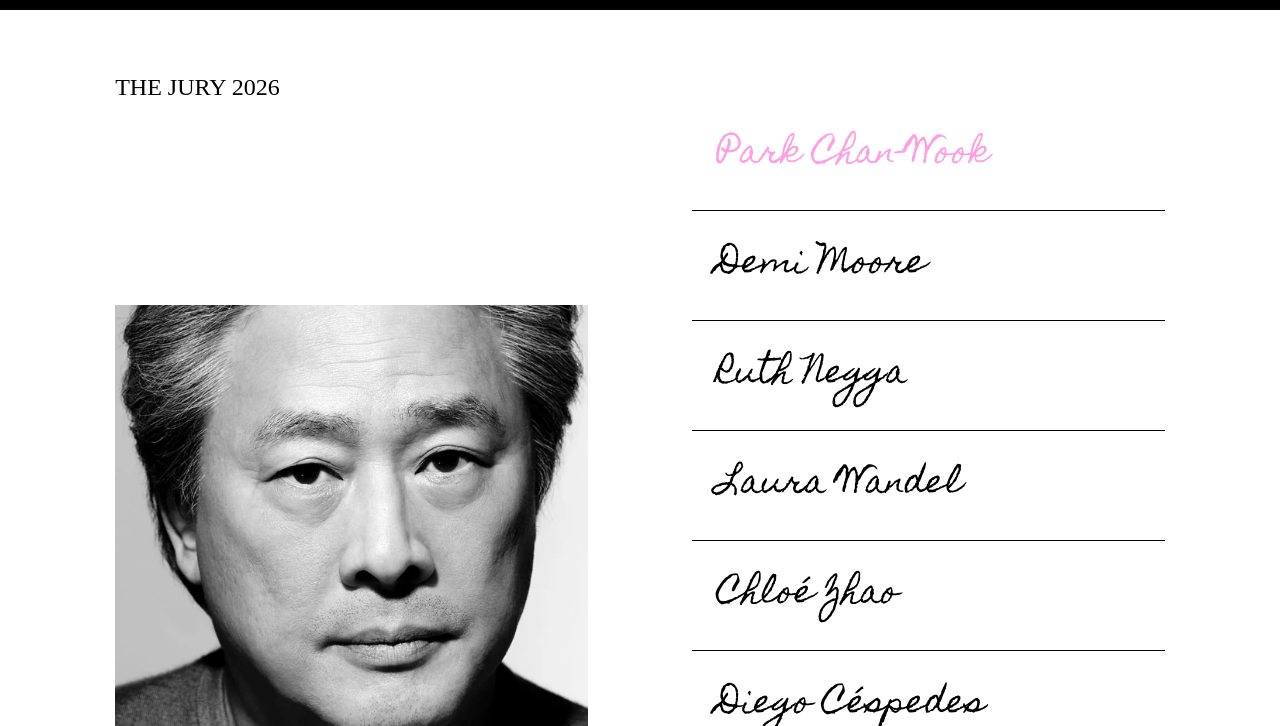
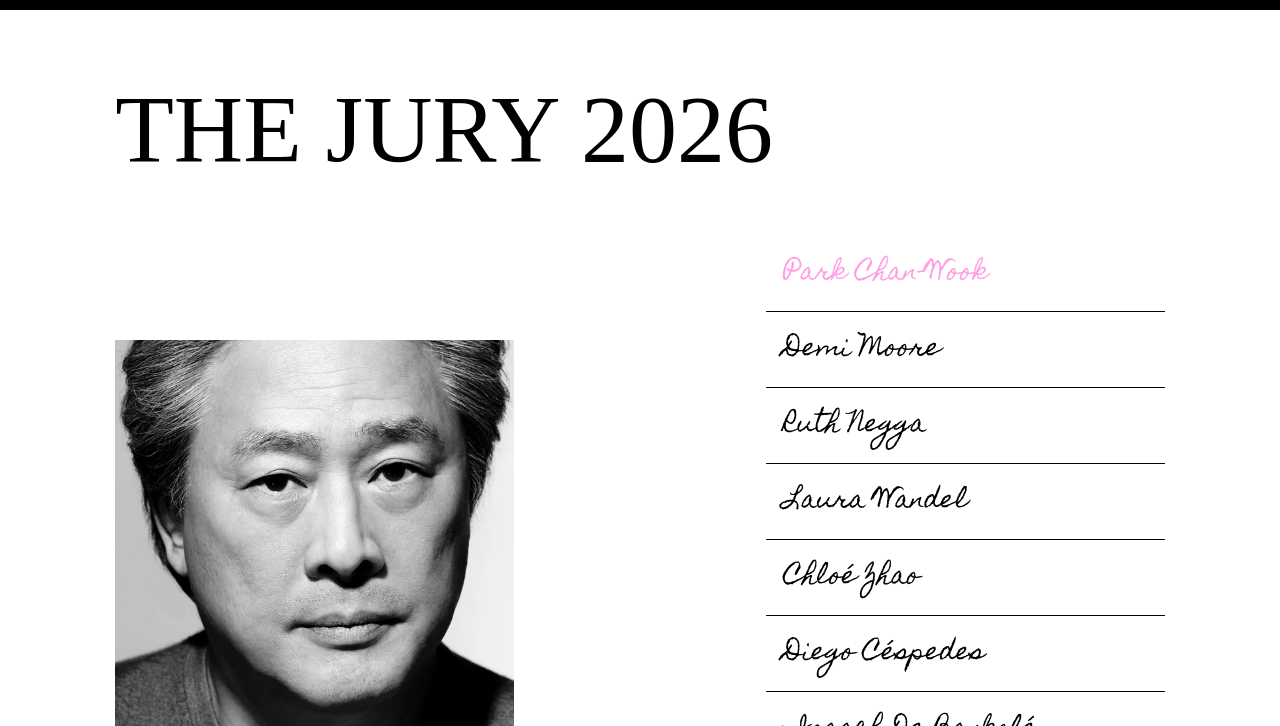
Before and after one commit to valeriasotoram/cannes_film_festival, a plain HTML site: page explore.html in a window 1280 px wide. Shown: the part 74-800 px from the top of the page. Drawn offline with Linux system fonts and the light colour scheme; a web font is replaced by a local one.

Commit message:
Update style.css

```diff
--- a/CSS/style.css
+++ b/CSS/style.css
@@ -427,7 +427,13 @@ footer {
     background-color: white;
     color: black;
 
-    padding: 5vw 9vw 8vw 9vw;
+    padding: 5vw 9vw 14vw 9vw;
+}
+
+.jury > h1 {
+    font-size: 6rem;
+    font-weight: 400;
+    margin-bottom: 4vw;
 }
 
 .jury-title {
@@ -441,11 +447,11 @@ footer {
     display: flex;
     align-items: center;
     justify-content: space-between;
-    gap: 8vw;
+    gap: 6vw;
 }
 
 .jury-images {
-    width: 45%;
+    width: 38%;
     position: relative;
 }
 
@@ -476,15 +482,15 @@ footer {
 
 
 .jury-names {
-    width: 45%;
+    width: 38%;
     display: flex;
     flex-direction: column;
 }
 
 .name {
     font-family: "Homemade Apple", cursive;
-    font-size: 2rem;
-    padding: 20px 25px;
+    font-size: 1.5rem;
+    padding: 12px 18px;
     border-bottom: 1px solid black;
     cursor: pointer;
     transition: color 0.3s ease;
@@ -1083,6 +1089,17 @@ footer > :last-child > ul li a {
         margin-bottom: 4vw;
     }
 
+    /* 3) TICKETS */
+    .tabla > div > div:first-child h1 {
+        font-size: 12vw;
+        line-height: 1.05;
+        margin-bottom: 4vw;
+    }
+
+    .tabla > div > div:first-child p {
+        font-size: 2.7vw;
+        line-height: 1.3;
+    }
 
     /*Footer*/
     footer {
```
